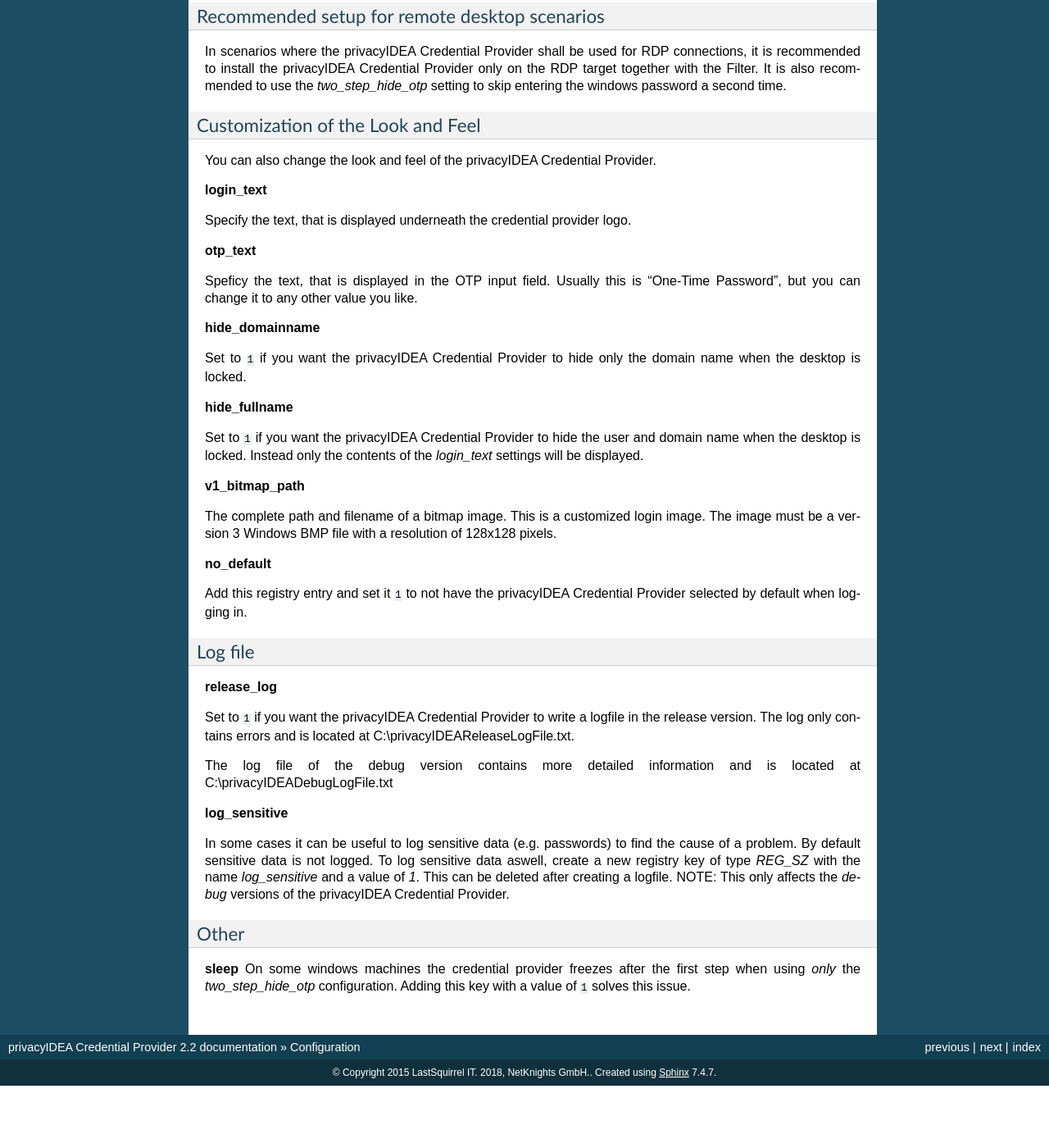
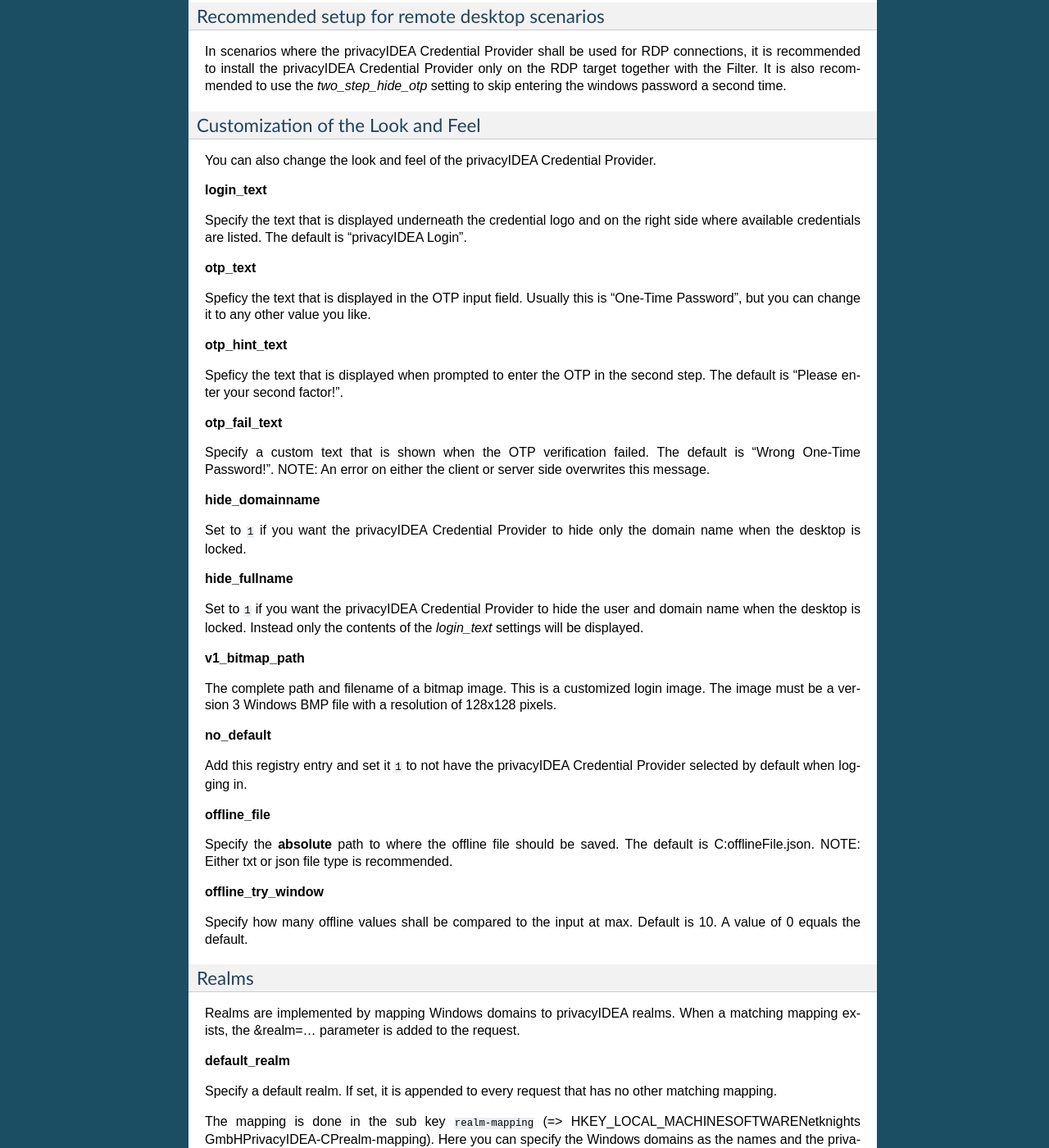
Before and after one commit to privacyidea/privacyidea-credential-provider, a Sphinx documentation site: the page built from doc/configuration.rst, in a window 1280 px wide and 1400 px high, scrolled down 1446 px. Shown: the whole window at 82% size. Built offline with Sphinx 7.4.7, drawn with Linux system fonts in a browser that asks for light colours; before the commit the page ends 2770 px from its top, so only the background shows below that; some of the changed text lies outside the part shown.

```diff
--- a/doc/configuration.rst
+++ b/doc/configuration.rst
@@ -87,12 +87,23 @@ You can also change the look and feel of the privacyIDEA Credential Provider.
 
 **login_text**
 
-Specify the text, that is displayed underneath the credential provider logo.
+Specify the text that is displayed underneath the credential logo and on the right side where available credentials are listed.
+The default is "privacyIDEA Login".
 
 **otp_text**
 
-Speficy the text, that is displayed in the OTP input field. Usually this is "One-Time Password", but you can
+Speficy the text that is displayed in the OTP input field. Usually this is "One-Time Password", but you can
 change it to any other value you like.
+
+**otp_hint_text**
+
+Speficy the text that is displayed when prompted to enter the OTP in the second step.
+The default is "Please enter your second factor!".
+
+**otp_fail_text**
+
+Specify a custom text that is shown when the OTP verification failed. The default is "Wrong One-Time Password!".
+NOTE: An error on either the client or server side overwrites this message.
 
 **hide_domainname**
 
@@ -113,6 +124,31 @@ of 128x128 pixels.
 
 Add this registry entry and set it ``1`` to not have the privacyIDEA Credential Provider selected by default when logging in.
 
+**offline_file**
+
+Specify the **absolute** path to where the offline file should be saved. The default is C:\offlineFile.json.
+NOTE: Either txt or json file type is recommended.
+
+**offline_try_window**
+
+Specify how many offline values shall be compared to the input at max. Default is 10. A value of 0 equals the default.
+
+
+
+Realms
+~~~~~~
+
+Realms are implemented by mapping Windows domains to privacyIDEA realms. When a matching mapping exists, the &realm=... parameter
+is added to the request.
+
+**default_realm**
+
+Specify a default realm. If set, it is appended to every request that has no other matching mapping.
+
+
+The mapping is done in the sub key ``realm-mapping`` (=> HKEY_LOCAL_MACHINE\SOFTWARE\Netknights GmbH\PrivacyIDEA-CP\realm-mapping).
+Here you can specify the Windows domains as the names and the privacyIDEA realms as data of REG_SZ entries.
+
 
 Log file
 ~~~~~~~~
@@ -128,11 +164,3 @@ The log file of the debug version contains more detailed information and is loca
 In some cases it can be useful to log sensitive data (e.g. passwords) to find the cause of a problem. By default sensitive data is not logged.
 To log sensitive data aswell, create a new registry key of type *REG_SZ* with the name *log_sensitive* and a value of *1*. This can be deleted after creating a logfile.
 NOTE: This only affects the *debug* versions of the privacyIDEA Credential Provider.
-
-
-Other
-~~~~~
-
-**sleep**
-On some windows machines the credential provider freezes after the first step when using *only* the *two_step_hide_otp* configuration.
-Adding this key with a value of ``1`` solves this issue.
```
Also changed, not shown: Changelog.md (+12 -0 lines), 13 other files.
